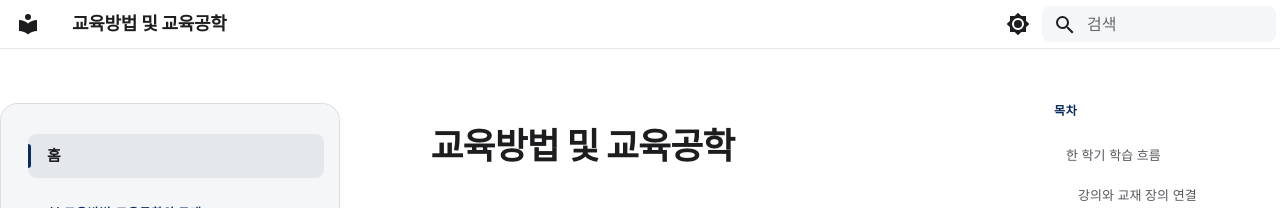
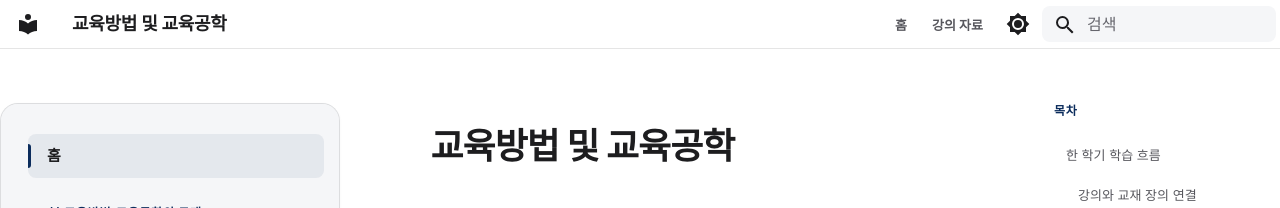
Before and after one commit to taehyeonglim/edtech, an MkDocs documentation site: the page built from docs/index.md, in a window 1280 px wide. Shown: the top 208 px of the page. Built offline with MkDocs 1.6.1 and Material for MkDocs 9.7.7, drawn with Linux system fonts in a browser that asks for light colours; some web fonts are replaced.

Commit message:
Add persistent course navigation

```diff
--- a/docs/stylesheets/extra.css
+++ b/docs/stylesheets/extra.css
@@ -191,10 +191,48 @@ body {
   color: var(--label-secondary);
 }
 
+.course-header-links {
+  display: flex;
+  flex: 0 0 auto;
+  align-items: center;
+  gap: 3px;
+  margin-left: auto;
+}
+
+.course-header-links a {
+  display: inline-flex;
+  min-height: 32px;
+  align-items: center;
+  border-radius: var(--r-pill);
+  color: var(--label-secondary);
+  font-size: 13px;
+  font-weight: 650;
+  padding: 5px 11px;
+  text-decoration: none;
+  white-space: nowrap;
+}
+
+.course-header-links a:hover,
+.course-header-links a:focus {
+  background: var(--accent-fill);
+  color: var(--accent);
+}
+
 .md-search__form {
   background: var(--bg-secondary);
   border: 1px solid transparent;
   border-radius: var(--r-sm);
+}
+
+@media screen and (max-width: 480px) {
+  .md-header__title {
+    display: none;
+  }
+
+  .course-header-links a {
+    font-size: 12px;
+    padding-inline: 8px;
+  }
 }
 
 .md-search__input {
--- a/mkdocs.yml
+++ b/mkdocs.yml
@@ -7,6 +7,7 @@ use_directory_urls: true
 
 theme:
   name: material
+  custom_dir: overrides
   language: ko
   font: false
   features:
--- /dev/null
+++ b/overrides/partials/header.html
@@ -0,0 +1,69 @@
+{# Material header with course-level navigation kept visible on every textbook page. #}
+{% set class = "md-header" %}
+{% if "navigation.tabs.sticky" in features %}
+  {% set class = class ~ " md-header--shadow md-header--lifted" %}
+{% elif "navigation.tabs" not in features %}
+  {% set class = class ~ " md-header--shadow" %}
+{% endif %}
+<header class="{{ class }}" data-md-component="header">
+  <nav class="md-header__inner md-grid" aria-label="{{ lang.t('header') }}">
+    <a href="{{ config.extra.homepage | d(nav.homepage.url, true) | url }}" title="{{ config.site_name | e }}" class="md-header__button md-logo" aria-label="{{ config.site_name }}" data-md-component="logo">
+      {% include "partials/logo.html" %}
+    </a>
+    <label class="md-header__button md-icon" for="__drawer">
+      {% set icon = config.theme.icon.menu or "material/menu" %}
+      {% include ".icons/" ~ icon ~ ".svg" %}
+    </label>
+    <div class="md-header__title" data-md-component="header-title">
+      <div class="md-header__ellipsis">
+        <div class="md-header__topic">
+          <span class="md-ellipsis">{{ config.site_name }}</span>
+        </div>
+        <div class="md-header__topic" data-md-component="header-topic">
+          <span class="md-ellipsis">
+            {% if page.meta and page.meta.title %}
+              {{ page.meta.title }}
+            {% else %}
+              {{ page.title }}
+            {% endif %}
+          </span>
+        </div>
+      </div>
+    </div>
+    <div class="course-header-links" role="group" aria-label="과목 자료 이동">
+      <a href="https://taehyeonglim.github.io/edtech/">홈</a>
+      <a href="https://taehyeonglim.github.io/edtech/chapters/">강의 자료</a>
+    </div>
+    {% if config.theme.palette %}
+      {% if not config.theme.palette is mapping %}
+        {% include "partials/palette.html" %}
+      {% endif %}
+    {% endif %}
+    {% if not config.theme.palette is mapping %}
+      {% include "partials/javascripts/palette.html" %}
+    {% endif %}
+    {% if config.extra.alternate %}
+      {% include "partials/alternate.html" %}
+    {% endif %}
+    {% if "material/search" in config.plugins %}
+      {% set search = config.plugins["material/search"] | attr("config") %}
+      {% if search.enabled %}
+        <label class="md-header__button md-icon" for="__search">
+          {% set icon = config.theme.icon.search or "material/magnify" %}
+          {% include ".icons/" ~ icon ~ ".svg" %}
+        </label>
+        {% include "partials/search.html" %}
+      {% endif %}
+    {% endif %}
+    {% if config.repo_url %}
+      <div class="md-header__source">
+        {% include "partials/source.html" %}
+      </div>
+    {% endif %}
+  </nav>
+  {% if "navigation.tabs.sticky" in features %}
+    {% if "navigation.tabs" in features %}
+      {% include "partials/tabs.html" %}
+    {% endif %}
+  {% endif %}
+</header>
```
Also changed, not shown: assets/lecture-viewer/viewer.css (+6 -4 lines), 2 other files.
